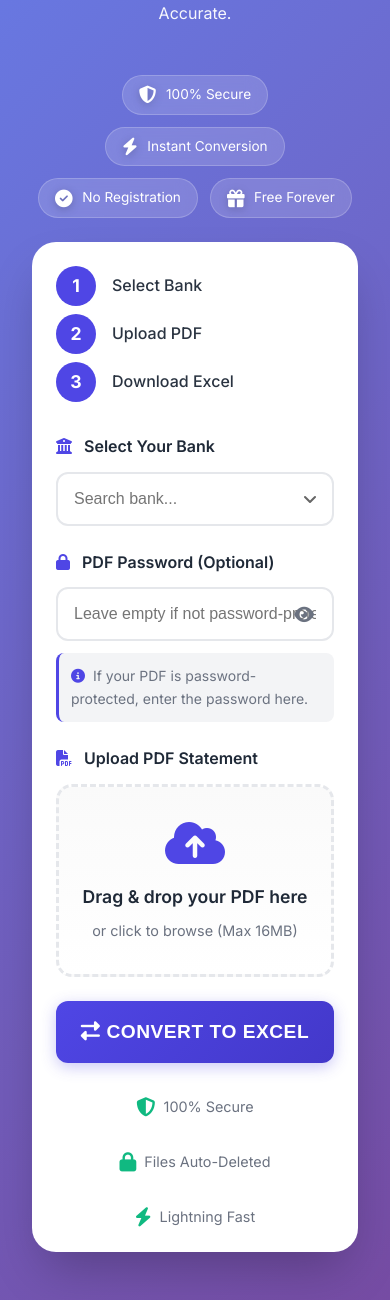
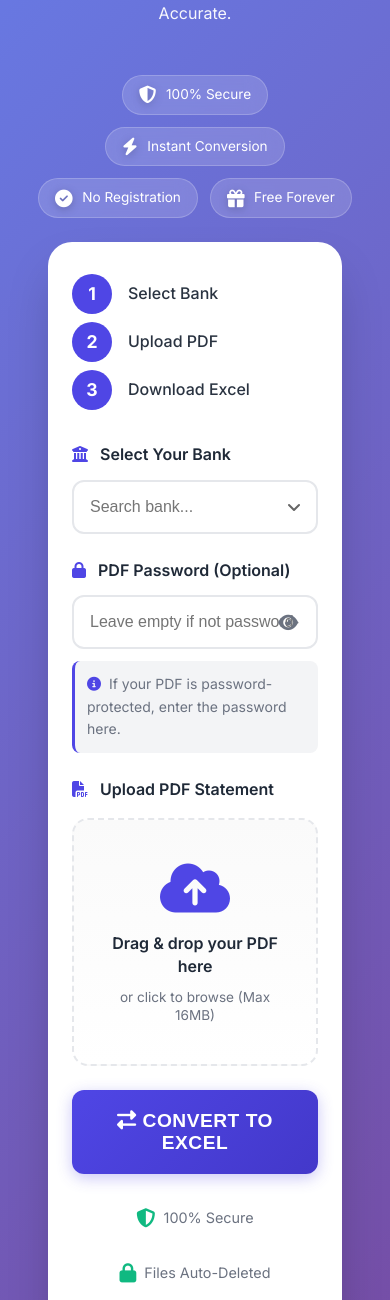
Before and after one commit to paras4299/ezy-statement-converter, a Flask app: page / in a window 390 px wide. Shown: the part 325-1625 px from the top of the page. Run offline with Flask 3, Linux system fonts and the light colour scheme.

Commit message:
Update index.html

```diff
--- a/templates/index.html
+++ b/templates/index.html
@@ -408,12 +408,31 @@
         transition: all 0.3s;
         cursor: pointer;
         background: linear-gradient(to bottom, #FAFAFA, #fff);
+        min-height: 200px;
+        display: flex;
+        flex-direction: column;
+        justify-content: center;
+        align-items: center;
     }
 
     .file-upload-wrapper:hover {
         border-color: var(--primary-color);
         background: linear-gradient(to bottom, #EEF2FF, #F9FAFB);
         transform: translateY(-2px);
+        box-shadow: 0 8px 25px rgba(102, 126, 234, 0.15);
+    }
+
+    /* Touch device improvements */
+    @media (hover: none) and (pointer: coarse) {
+        .file-upload-wrapper:hover {
+            transform: none;
+        }
+
+        .file-upload-wrapper:active {
+            border-color: var(--primary-color);
+            background: #EEF2FF;
+            transform: scale(0.98);
+        }
     }
 
     .file-upload-wrapper.dragover {
@@ -435,11 +454,37 @@
         font-size: 1.1rem;
         font-weight: 600;
         margin-bottom: 0.5rem;
+        text-align: center;
     }
 
     .file-upload-wrapper .upload-subtext {
         color: var(--text-light);
         font-size: 0.9rem;
+        text-align: center;
+        max-width: 280px;
+        line-height: 1.4;
+    }
+
+    /* Mobile touch improvements */
+    @media (max-width: 480px) {
+        .file-upload-wrapper {
+            min-height: 180px;
+            padding: 2rem 1rem;
+            border-width: 2px;
+        }
+
+        .file-upload-wrapper i {
+            font-size: 3rem;
+        }
+
+        .file-upload-wrapper .upload-text {
+            font-size: 0.95rem;
+        }
+
+        .file-upload-wrapper .upload-subtext {
+            font-size: 0.8rem;
+            max-width: 240px;
+        }
     }
 
     .file-upload-wrapper input[type="file"] {
@@ -910,11 +955,39 @@
         }
 
         .file-upload-wrapper {
-            padding: 2rem 1rem;
+            padding: 2.5rem 1.5rem;
+            border-radius: 1rem;
+            margin: 1rem 0;
         }
 
         .file-upload-wrapper i {
-            font-size: 3rem;
+            font-size: 3.5rem;
+            margin-bottom: 1rem;
+        }
+
+        .file-upload-wrapper .upload-text {
+            font-size: 1rem;
+            margin-bottom: 0.75rem;
+            line-height: 1.4;
+        }
+
+        .file-upload-wrapper .upload-subtext {
+            font-size: 0.85rem;
+            line-height: 1.3;
+        }
+
+        .hero-upload-box {
+            padding: 2rem 1.5rem;
+            margin: 0 1rem;
+        }
+
+        .form-group {
+            margin-bottom: 1.5rem;
+        }
+
+        .form-group label {
+            font-size: 1rem;
+            margin-bottom: 0.75rem;
         }
 
         .icon-wrapper {
```
